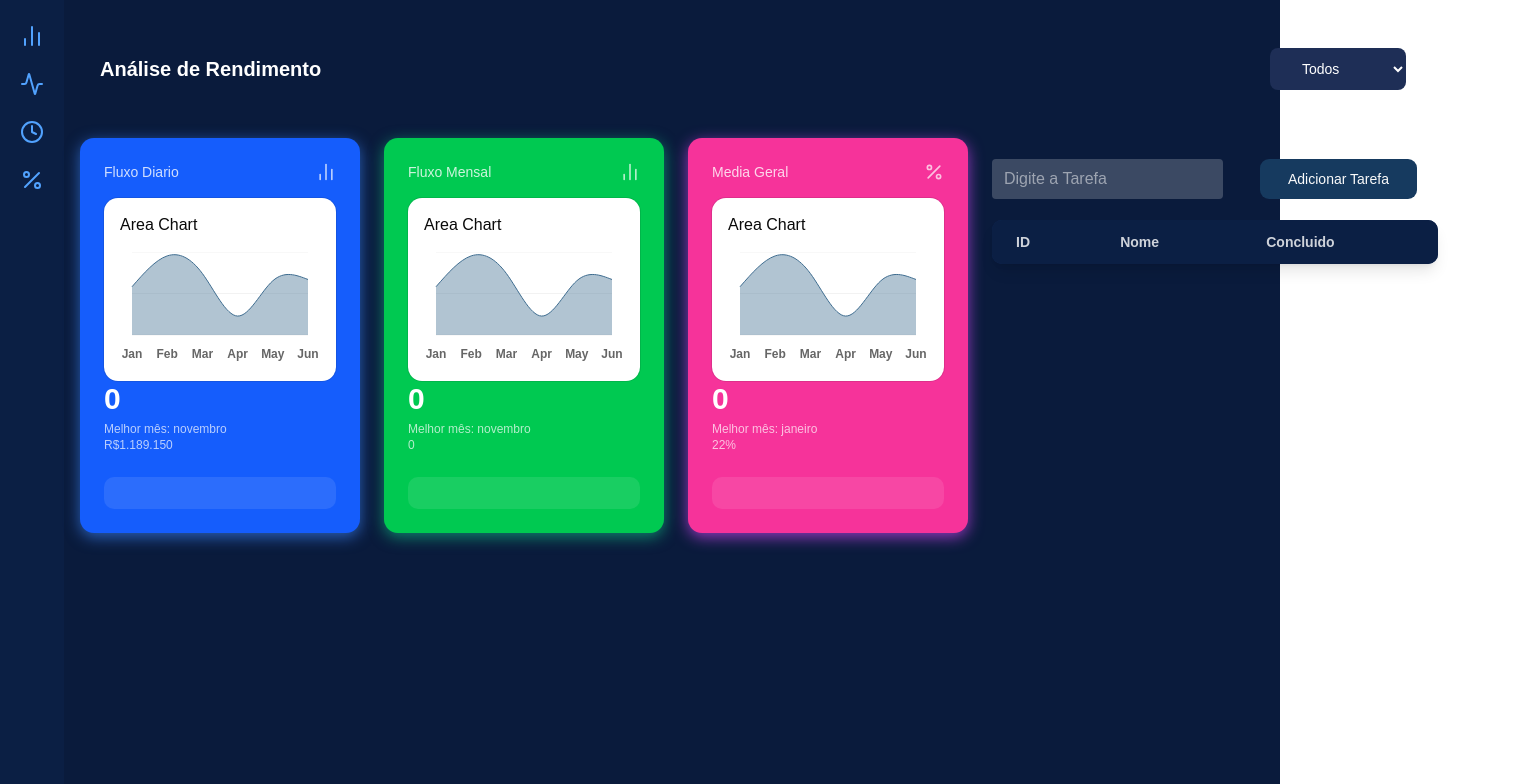
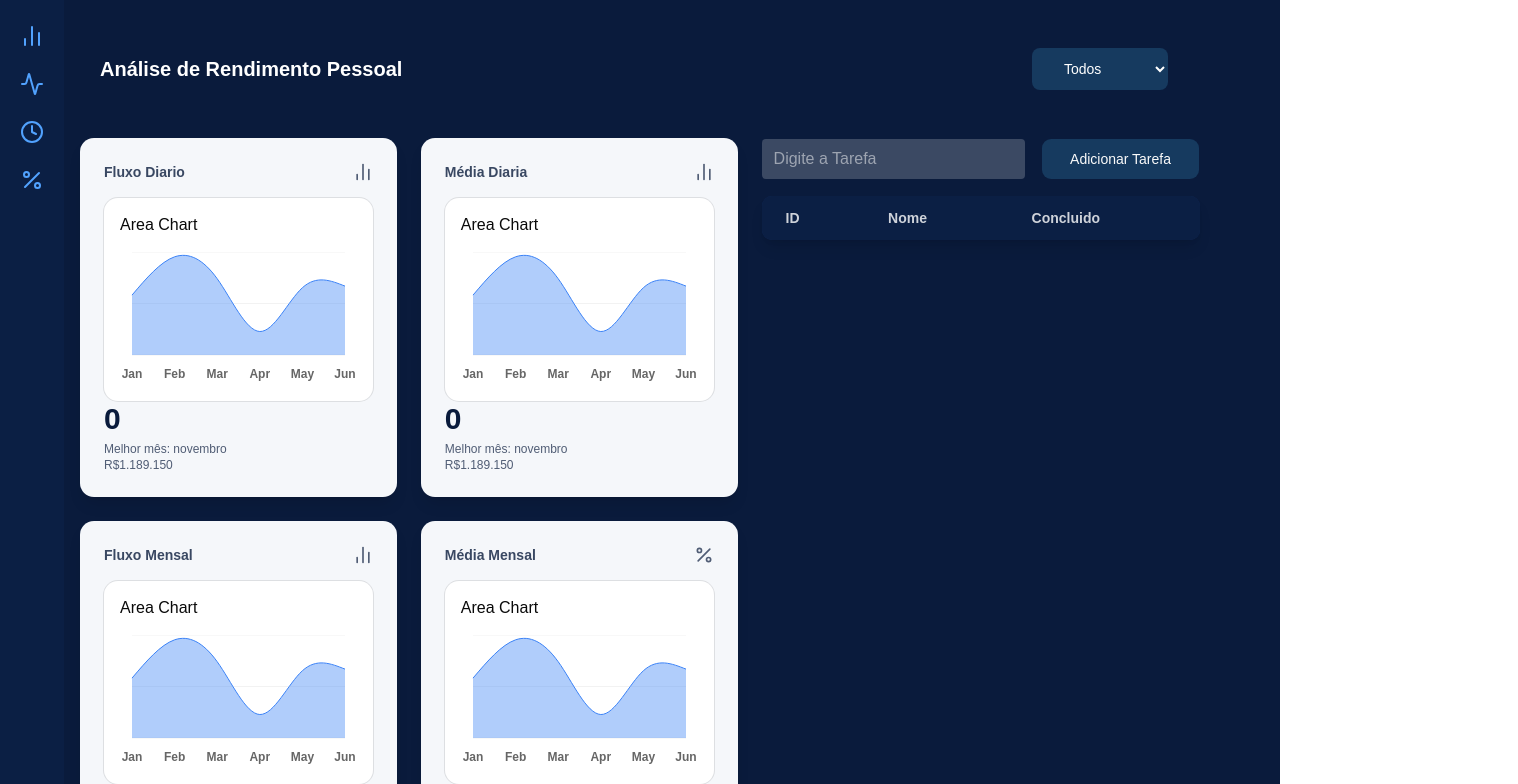
Before and after one commit to GeymersonCamara/Agendador-de-Tarefas, a React (Vite) app: page / in a window 1280 px wide. Shown: the top 784 px of the page, 1518 px wide, since content can reach past the window. Built offline with nearby package versions, Linux system fonts and the light colour scheme.

Commit message:
fix: ajuste de layout

```diff
--- a/src/components/card.tsx
+++ b/src/components/card.tsx
@@ -16,24 +16,20 @@ export function Card({
   return (
     <div
       className={`flex flex-col p-6 rounded-xl shadow-lg max-w-sm min-w-[280px] ${colorClasses} relative`}
-      style={{
-        boxShadow: `0 4px 15px ${colorClasses.includes("blue") ? "#3b82f6aa" : colorClasses.includes("green") ? "#10b981aa" : "#d946fdaa"}`,
-      }}
     >
       <div className="flex justify-between items-center mb-4">
-        <div className="text-sm text-white/80">{title}</div>
-        <div className="text-white/70">{icon}</div>
+        <div className="text-sm text-primary/80 font-semibold">{title}</div>
+        <div className="text-primary/70">{icon}</div>
       </div>
-      <div className="text-3xl font-bold text-white mb-1">
+      <div className="text-3xl font-bold text-primary mb-1">
         <ChartAreaDefault />
         {value}
         </div>
-      <div className="text-xs text-white/70">
+      <div className="text-xs text-primary/70">
         {subtitle.split("\n").map((line, i) => (
           <p key={i}>{line}</p>
         ))}
       </div>
-      <div className="mt-6 rounded-lg bg-white/20 h-8 w-full opacity-50" />
     </div>
   );
 }
--- a/src/components/chart/chart-area-default.tsx
+++ b/src/components/chart/chart-area-default.tsx
@@ -29,7 +29,7 @@ const chartData = [
 const chartConfig = {
   desktop: {
     label: "Desktop",
-    color: "var(--chart-3)",
+    color: "var(--accent)",
   },
 } satisfies ChartConfig
 
--- a/src/components/header.tsx
+++ b/src/components/header.tsx
@@ -1,12 +1,12 @@
 export function Header() {
   return (
     <header className="pl-5 pr-8 pt-6 pb-6 flex items-center justify-between text-white">
-      <h1 className="text-xl font-semibold">Análise de Rendimento</h1>
+      <h1 className="text-xl font-semibold">Análise de Rendimento Pessoal</h1>
       <div className="flex space-x-3">
         {["Todos"].map((label, i) => (
           <select
             key={i}
-            className="bg-[#1E2E56] px-7 py-3 rounded-md text-white text-sm focus:outline-none"
+            className="bg-chart-2 px-7 py-3 rounded-md text-white text-sm focus:outline-none"
             defaultValue={label}
           >
             <option>Todos</option>
--- a/src/index.css
+++ b/src/index.css
@@ -29,6 +29,12 @@
     --color-chart-3: var(--chart-3);
     --color-chart-2: var(--chart-2);
     --color-chart-1: var(--chart-1);
+    --color-chart-6: var(--chart-6);
+    --color-chart-7: var(--chart-7);
+    --color-chart-8: var(--chart-8);
+    --color-chart-9: var(--chart-9);
+    --color-chart-10: var(--chart-10);
+    --color-chart-11: var(--chart-11);
     --color-ring: var(--ring);
     --color-input: var(--input);
     --color-border: var(--border);
@@ -66,7 +72,7 @@
     --card-foreground: oklch(0.145 0 0);
     --popover: oklch(1 0 0);
     --popover-foreground: oklch(0.145 0 0);
-    --primary: #0B1F3A;
+    --primary: #0A1B3C;
     --primary-foreground: oklch(0.985 0 0);
     --secondary: #0F2A4A;
     --secondary-foreground: oklch(0.205 0 0);
@@ -88,6 +94,7 @@
     --chart-8: #00A73F;
     --chart-9: #03DE71;
     --chart-10: #1B1B5A;
+    --chart-11: #0B1F44;
     --radius: 0.625rem;
     --sidebar: oklch(0.985 0 0);
     --sidebar-foreground: oklch(0.145 0 0);
--- a/src/pages/home.tsx
+++ b/src/pages/home.tsx
@@ -7,7 +7,7 @@ import { Card } from "../components/card";
 import { Table } from "../components/tabela";
 import { Header } from "../components/header";
 import { Button } from "@/components/ui/button";
-import { useEffect, useMemo, useState } from "react";
+import { useMemo, useState } from "react";
 import type { Item } from "@/domain/type";
 
 export function Home() {
@@ -18,8 +18,12 @@ export function Home() {
   function adicionaItem() {
     if(novoItem.trim() === '') return
 
+    const novoId = lista.length > 0
+      ? Math.max(...lista.map(item => item.id)) + 1
+      : 1
+
     const novoObjetoItem: Item = {
-      id: Date.now(),
+      id: novoId,
       nome: novoItem,
       concluido: false
     }
@@ -40,61 +44,74 @@ export function Home() {
     return lista.filter(lista => lista.concluido).length
   }, [lista])
 
-  useEffect(() => {
-    console.log("Mudou a lista: ", lista[0])
-  }, [lista])
+  const media = useMemo(() => {
+    return lista.length === 0 ? 0 : contarTarefasConcluidas / lista.length;
+  }, [lista, contarTarefasConcluidas]);
 
   return (
-      <div className="min-h-screen bg-[#0A1B3C] flex text-white font-sans">
+      <div className="min-h-screen bg-primary flex text-white font-sans">
         <Sidebar />
         <div className="flex-1 flex flex-col px-20 pt-6 pb-10 gap-6">
           <Header />
-
-          <div className="flex gap-6">
+        <div className="flex gap-6 w-full">
+          <div className="flex gap-6 w-full grid grid-cols-2 gap-4 items-start">
             <Card
               title="Fluxo Diario"
               value={contarTarefasConcluidas}
               subtitle={"Melhor mês: novembro\nR$1.189.150"}
               icon={<BarChart2 size={20} />}
-              colorClasses="bg-blue-600"
+              colorClasses="bg-chart-4"
+            />
+            <Card
+              title="Média Diaria"
+              value={contarTarefasConcluidas}
+              subtitle={"Melhor mês: novembro\nR$1.189.150"}
+              icon={<BarChart2 size={20} />}
+              colorClasses="bg-chart-4"
             />
             <Card
               title="Fluxo Mensal"
               value={contarTarefasConcluidas}
               subtitle={`Melhor mês: novembro\n${contarTarefasConcluidas}`}
               icon={<BarChart2 size={20} />}
-              colorClasses="bg-green-500"
+              colorClasses="bg-chart-4"
             />
             <Card
-              title="Media Geral"
-              value={contarTarefasConcluidas}
-              subtitle={"Melhor mês: janeiro\n22%"}
+              title="Média Mensal"
+              value={Number(media.toFixed(2))}
+              subtitle={`${media.toFixed(2)}%`}
               icon={<Percent size={20} />}
-              colorClasses="bg-pink-500"
+              colorClasses="bg-chart-4"
             />
-            <div className="w-full">
+          </div>
+
+          <div className="flex flex-col gap-4 w-2/3">
+
             <div className="flex items-center gap-4 w-full">
               <input
                 type="text"
                 value={novoItem}
                 onChange={(e) => setNovoItem(e.target.value)}
                 placeholder="Digite a Tarefa"
-                  className="bg-background/20 flex-1 px-3 py-2 rounded text-white"/>
+                className="bg-background/20 flex-1 px-3 py-2 rounded text-white"
+              />
 
               <Button
                 onClick={adicionaItem}
-                  className="bg-chart-2 m-5 px-7 py-5">
+                className="bg-chart-2 px-7 py-5"
+              >
                 Adicionar Tarefa
               </Button>
             </div>
-              <div className="w-full">
+
             <Table
               dados={lista}
               onRemove={removerTarefa}
               onCheck={concluirTarefa}
-                  completed={contarTarefasConcluidas}/>
+              completed={contarTarefasConcluidas}
+            />
           </div>
-            </div>
+
         </div>
         </div>
       </div>
```
Lines whose indentation alone changed are shown as unchanged.
